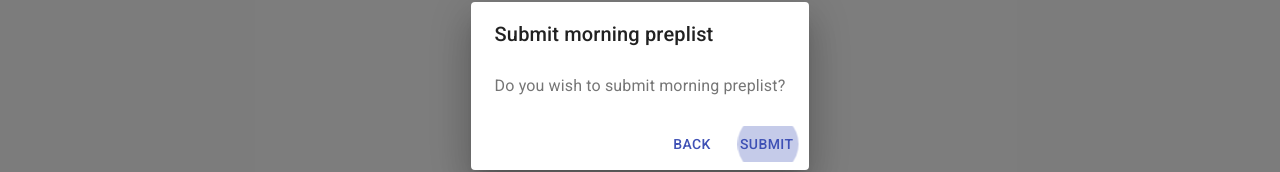
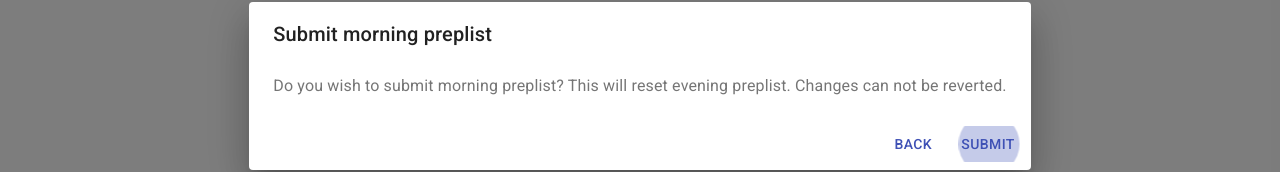
Before and after one commit to NemesOliver/full-stack-prep-list-app, a React (Create React App) app in the folder client/: page /morning-preplist/submit in a window 1280 px wide. Shown: the part 314-486 px from the top of the page. Built offline with nearby package versions, Linux system fonts and the light colour scheme; no server answers.

Commit message:
morning preplist reset evening preplist

```diff
--- a/client/src/components/dishes/MorningCount.js
+++ b/client/src/components/dishes/MorningCount.js
@@ -2,10 +2,11 @@ import React from "react";
 
 import DishCount from "./DishCount";
 
+// Material UI Core
 import { Fab, Zoom, makeStyles } from "@material-ui/core";
 
 // Material UI Icons
-import SyncIcon from "@material-ui/icons/Sync";
+import SendIcon from "@material-ui/icons/Send";
 import history from "../../history";
 
 const useStyles = makeStyles((theme) => ({
@@ -33,7 +34,7 @@ const MorningCount = (props) => {
           color="secondary"
           aria-label="add"
         >
-          <SyncIcon className={classes.extendedIcon} />
+          <SendIcon className={classes.extendedIcon} />
           Submit
         </Fab>
       </Zoom>
--- a/client/src/components/dishes/MorningDialog.js
+++ b/client/src/components/dishes/MorningDialog.js
@@ -43,7 +43,8 @@ const MorningDialog = (props) => {
       <DialogTitle>Submit morning preplist</DialogTitle>
       <DialogContent>
         <DialogContentText>
-          Do you wish to submit morning preplist?
+          Do you wish to submit morning preplist? This will reset evening
+          preplist. Changes can not be reverted.
         </DialogContentText>
       </DialogContent>
       <DialogActions>
```
Also changed, not shown: 1 other file (tests, documents, lock files or other folders).
